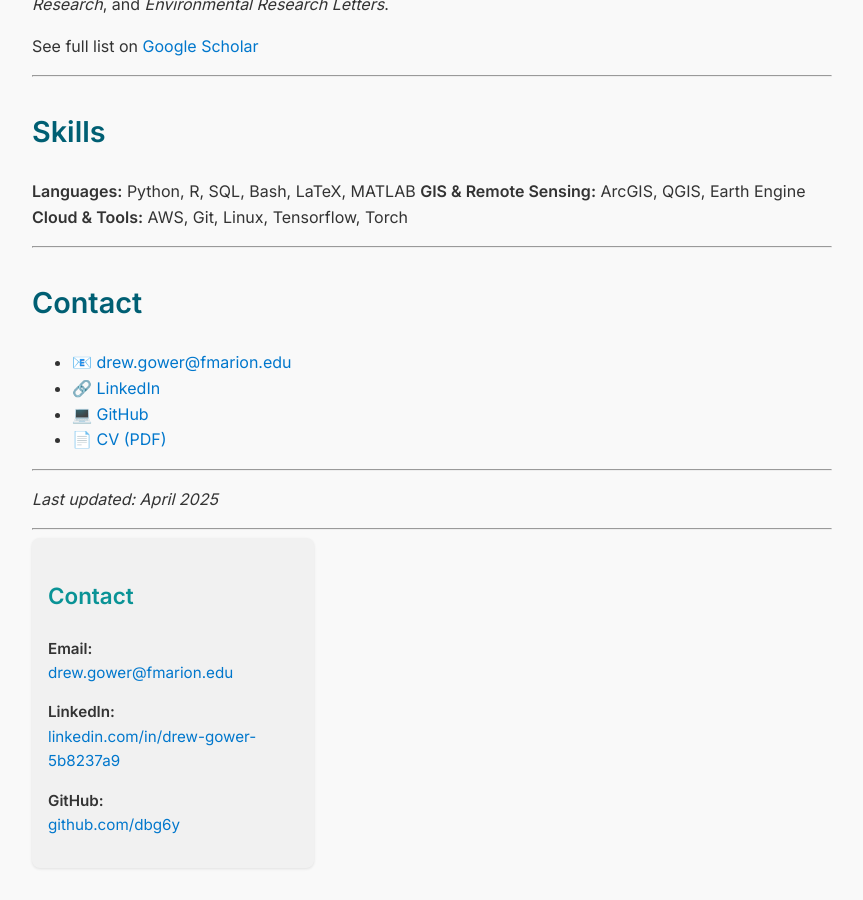
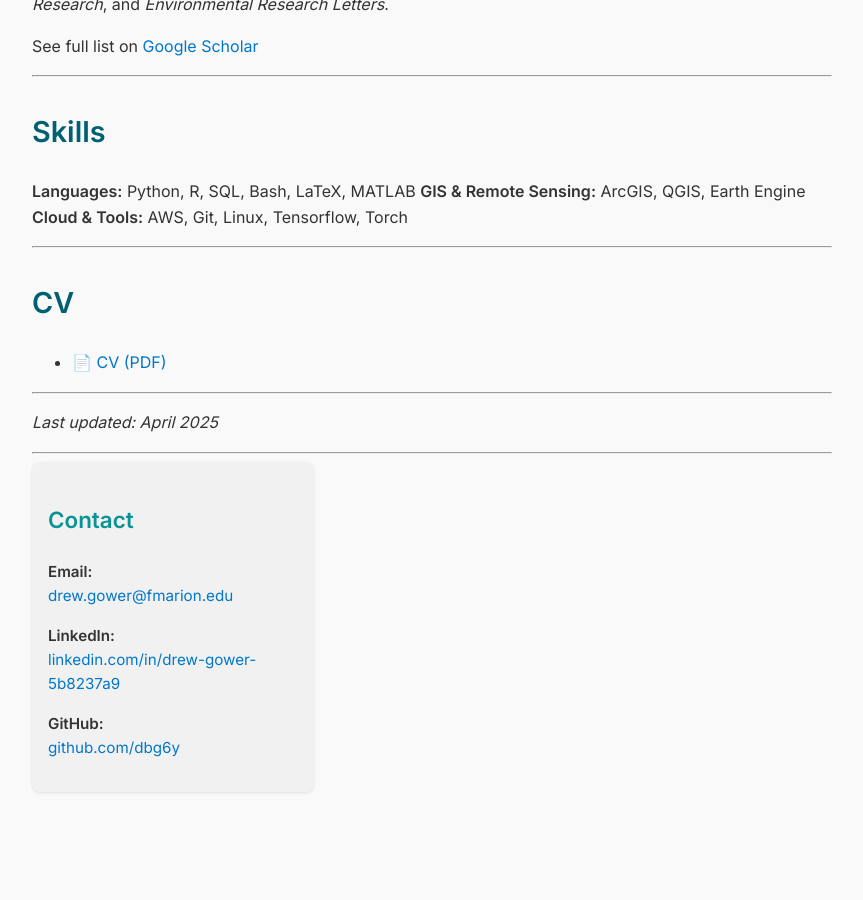
Before and after one commit to dbg6y/dbg6y.github.io, a Jekyll site: the page built from index.md, in a window 1280 px wide and 900 px high, scrolled down 1705 px. Shown: the whole window, without its empty margins (208-1071 px from the left). Built offline with Jekyll 4.4.1, drawn with Linux system fonts in a browser that asks for light colours; after the commit the page ends 2529 px from its top, so only the background shows below that.

Commit message:
removed contact section

```diff
--- a/_layouts/default.html
+++ b/_layouts/default.html
@@ -12,7 +12,7 @@
     <a href="#about">About</a>
     <a href="#projects">Projects</a>
     <a href="#publications">Publications</a>
-    <a href="#skills">Skills</a>
+    <a href="#cv">CV</a>
   </nav>
   <div class="hero">
     <h1>Drew Gower</h1>
--- a/index.md
+++ b/index.md
@@ -50,10 +50,7 @@ See full list on [Google Scholar](https://scholar.google.com/citations?user=aOyP
 
 ---
 
-## Contact
-- 📧 [drew.gower@fmarion.edu](mailto:drew.gower@fmarion.edu)
-- 🔗 [LinkedIn](https://www.linkedin.com/in/drew-gower-5b8237a9)
-- 💻 [GitHub](https://github.com/dbg6y)
+## CV
 - 📄 [CV (PDF)](/assets/250430_Gower_CV.pdf)
 
 ---
```
